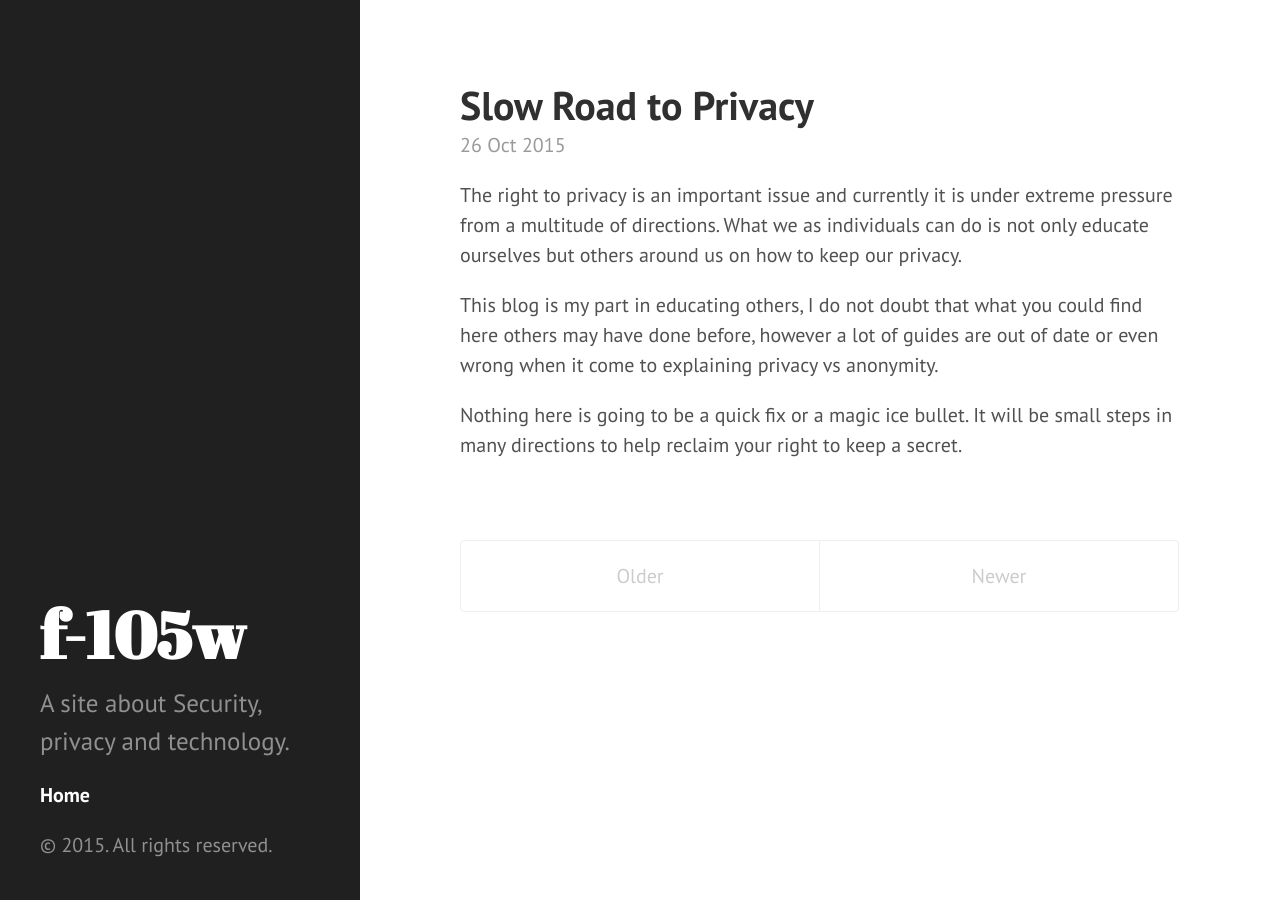
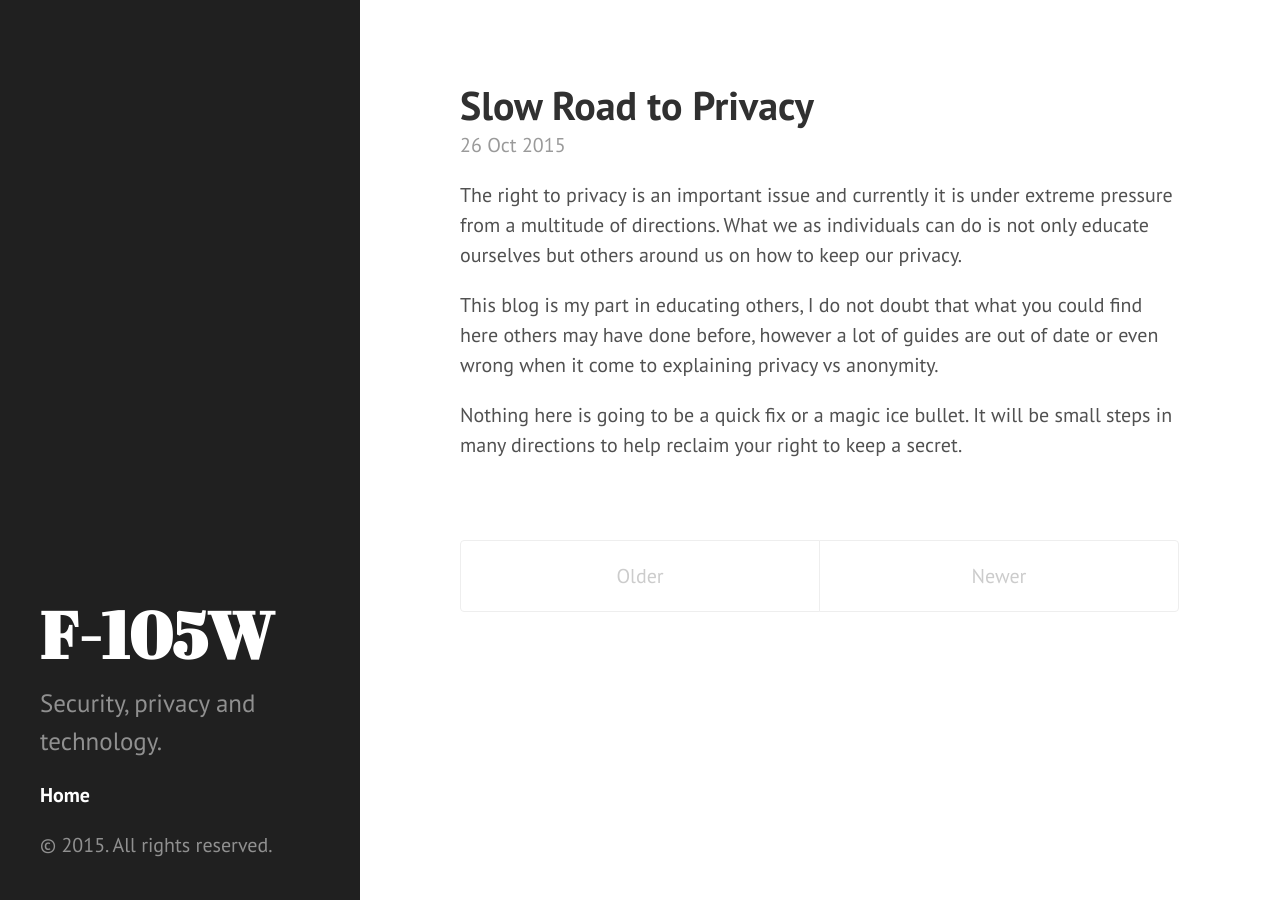
Before and after one commit to f-105w/f-105w.github.io, a Jekyll site: the page built from index.html, in a window 1280 px wide. Built offline with Jekyll 4.4.1, drawn with Linux system fonts in a browser that asks for light colours; the list of posts is cut into pages by our own code.

Commit message:
Update _config.yml

```diff
--- a/_config.yml
+++ b/_config.yml
@@ -2,7 +2,7 @@ excerpt_separator: ""
 pygments: true
 markdown: kramdown
 url: http://f-105w.github.io
-title: f-105w
+title: F-105W
 tagline: A little time for security
-description: A site about Security, privacy and technology.
+description: Security, privacy and technology.
 paginate: 5
```
